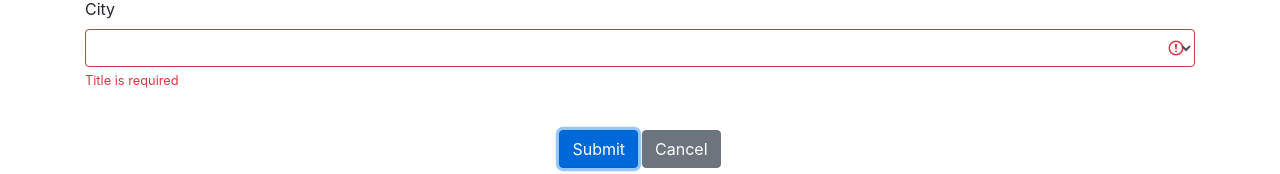
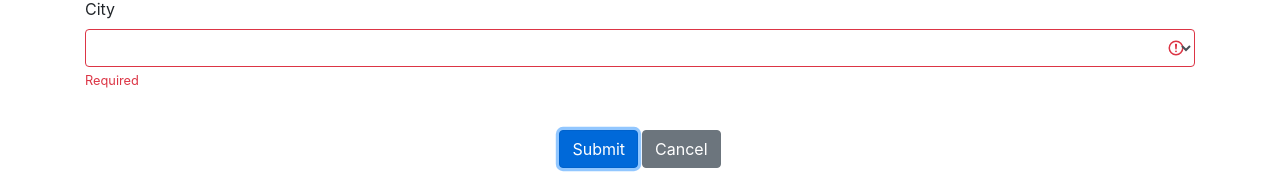
Before and after one commit to sonalirawat30/form, an Angular app: page / in a window 1280 px wide. Both pictures are taken after typing "Sample", "name@example.com", "5", "Sample123", "Sample123" into the empty fields and a click on the button "Submit". Shown: the part 303-477 px from the top of the page. Built offline with nearby package versions, Linux system fonts and the light colour scheme.

Commit message:
validation error

```diff
--- a/src/app/user-form/user-form.component.html
+++ b/src/app/user-form/user-form.component.html
@@ -54,7 +54,7 @@
                     <option>Delhi</option>
                 </select>
                 <div *ngIf="submitted && f.City?.errors" class="invalid-feedback">
-                    <p>Title is required</p>
+                    <p>Required</p>
                 </div>
             </div>
             <br>
```
